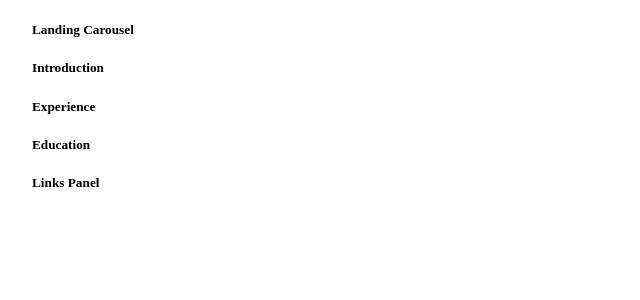
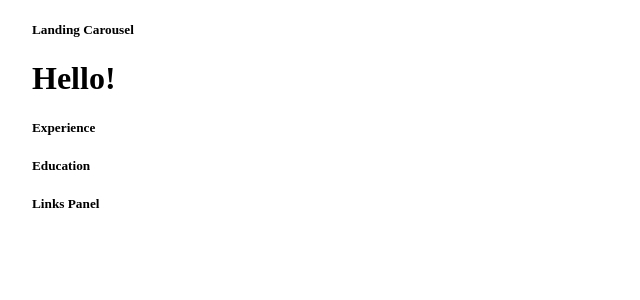
Before and after one commit to david-allan-jones/personal-website, a React (Create React App) app: page / in a window 1280 px wide. Shown: the top 300 px of the page, without its empty margins (0-640 px from the left). Built offline with nearby package versions, Linux system fonts and the light colour scheme.

Commit message:
Set up translation framework

```diff
--- a/package.json
+++ b/package.json
@@ -6,7 +6,8 @@
     "react": "^17.0.1",
     "react-dom": "^17.0.1",
     "react-scripts": "4.0.3",
-    "@material-ui/core": "^4.11.3"
+    "@material-ui/core": "^4.11.3",
+    "i18next": "^19.9.1"
   },
   "scripts": {
     "start": "react-scripts start",
--- /dev/null
+++ b/src/i18n/i18next.js
@@ -0,0 +1,13 @@
+import i18next from 'i18next'
+import enLocale from './locales/en.json'
+import jaLocale from './locales/ja.json'
+
+i18next.init({
+    lng: navigator.language,
+    resources: {
+        en: { translation: enLocale },
+        ja: { translation: jaLocale }
+    }
+})
+
+export default i18next
--- /dev/null
+++ b/src/i18n/locales/en.json
@@ -0,0 +1,5 @@
+{
+    "introduction": {
+        "greeting": "Hello!"
+    }
+}
--- /dev/null
+++ b/src/i18n/locales/ja.json
@@ -0,0 +1,5 @@
+{
+    "introduction": {
+        "greeting": "ようこそ！"
+    }
+}
--- a/src/index.js
+++ b/src/index.js
@@ -1,6 +1,7 @@
 import React from 'react'
 import ReactDOM from 'react-dom'
 import App from './App'
+import './i18n/i18next'
 
 ReactDOM.render(
   <React.StrictMode>
--- a/src/sections/Introduction/Introduction.jsx
+++ b/src/sections/Introduction/Introduction.jsx
@@ -1,7 +1,9 @@
+import i18n from '../../i18n/i18next'
+
 export default function Introduction() {
     return (
         <div>
-            <h5>Introduction</h5>
+            <h1>{i18n.t('introduction.greeting')}</h1>
         </div>
     )
 }
```
Also changed, not shown: 1 other file (tests, documents, lock files or other folders).
